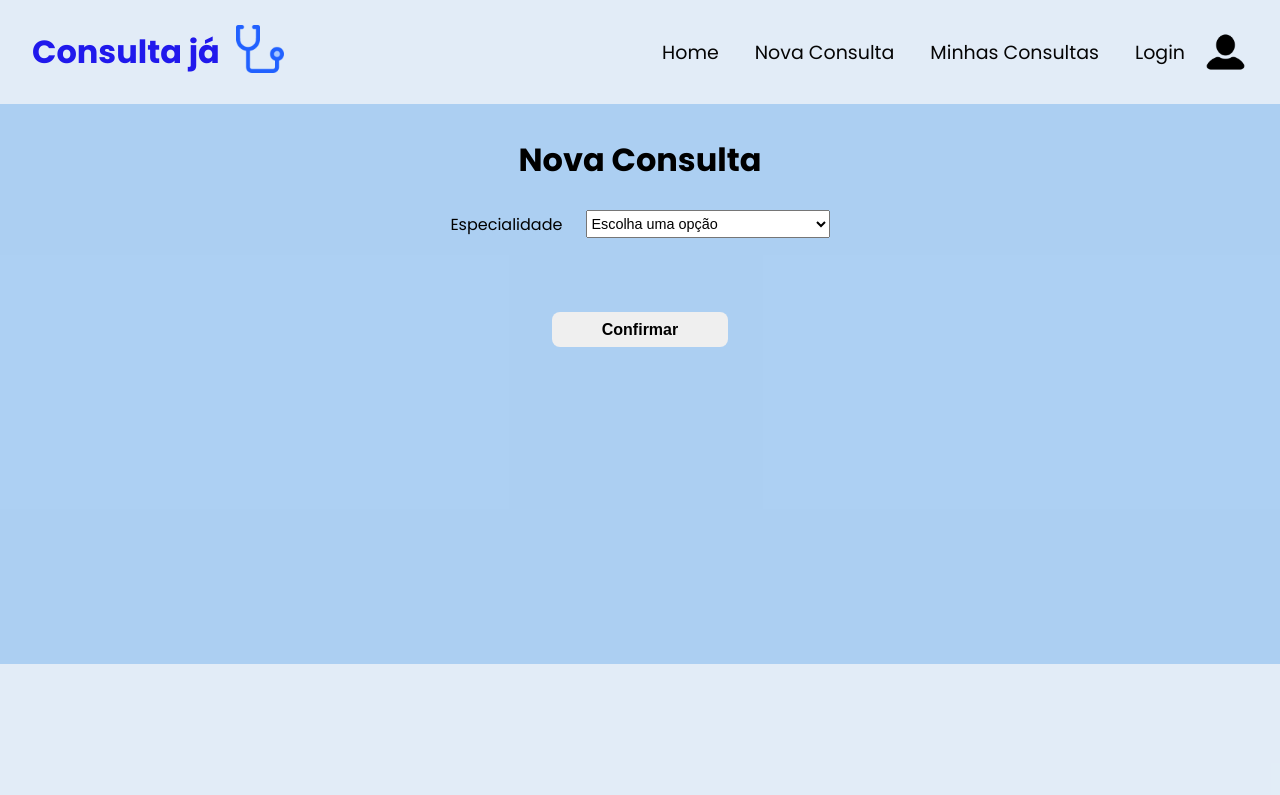
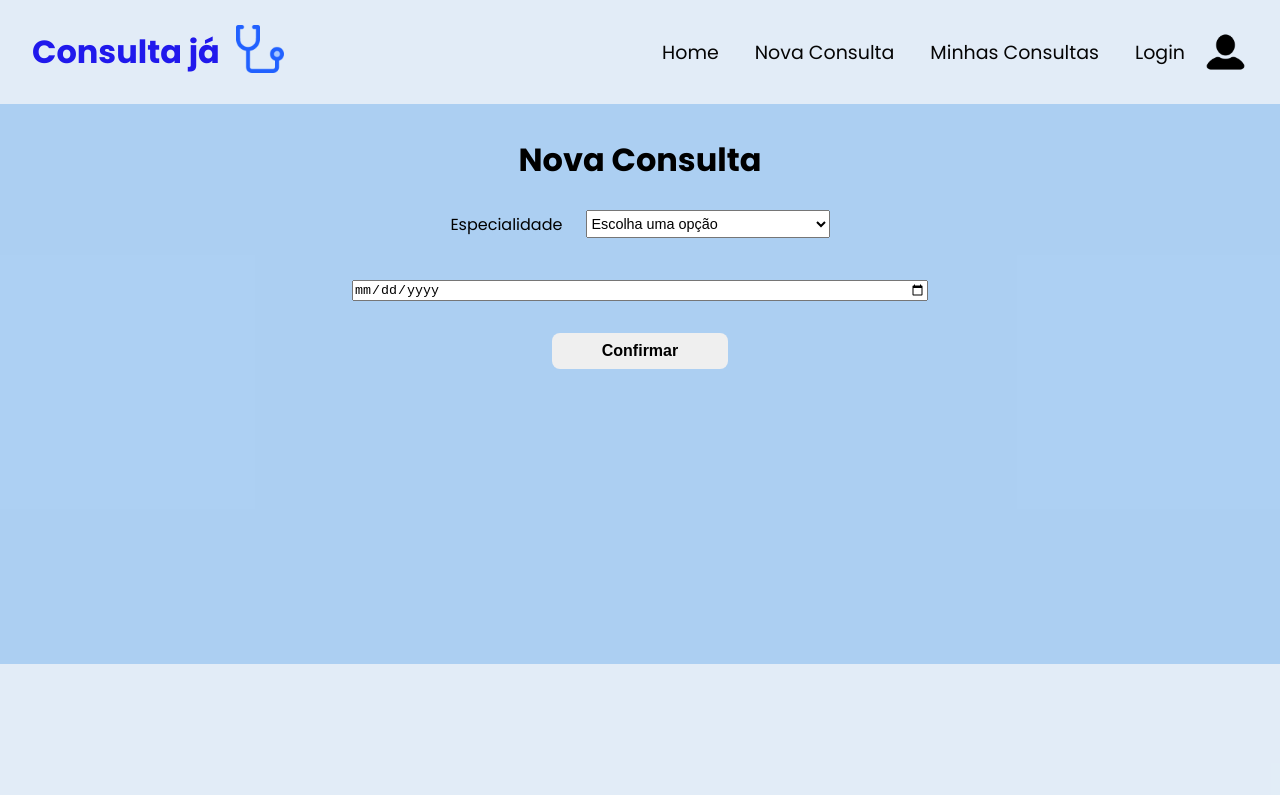
Before and after one commit to ArthurThz/consultaja, a React (Vite) app: page /novaconsulta in a window 1280 px wide. Shown: the top 795 px of the page. Built offline with nearby package versions, Linux system fonts and the light colour scheme; data requests are answered from the project's data file.

Commit message:
adicionado input de data

```diff
--- a/src/components/pages/CreateConsultation/CreateConsultation.jsx
+++ b/src/components/pages/CreateConsultation/CreateConsultation.jsx
@@ -6,6 +6,8 @@ function CreateConsultation() {
     const [Specialty, setSpecialty] = useState([]);
     const [Doctor, setDoctor] = useState([]);
     const [SelectedValue, setSelectedValue] = useState(0);
+    const [Data, setData] = useState('');
+    const [CurrentData, setCurrentData] = useState('');
 
     // Consulta API de especialidades
     useEffect(() => {
@@ -34,7 +36,10 @@ function CreateConsultation() {
             .catch((err) => console.log(err))
     }, [])
 
-
+    const handleOnChangeTeste = ((e) => {
+        let value = e.target.value
+        setData(value)
+    })
 
     return (
         <div>
@@ -72,10 +77,8 @@ function CreateConsultation() {
                             )
                         }
                     })}
-
+                    <input type="date" name="" id="" onChange={handleOnChangeTeste} />
                 </div>
-
-
                 <button className={styles.button}>Confirmar</button>
             </div>
         </div>
```
